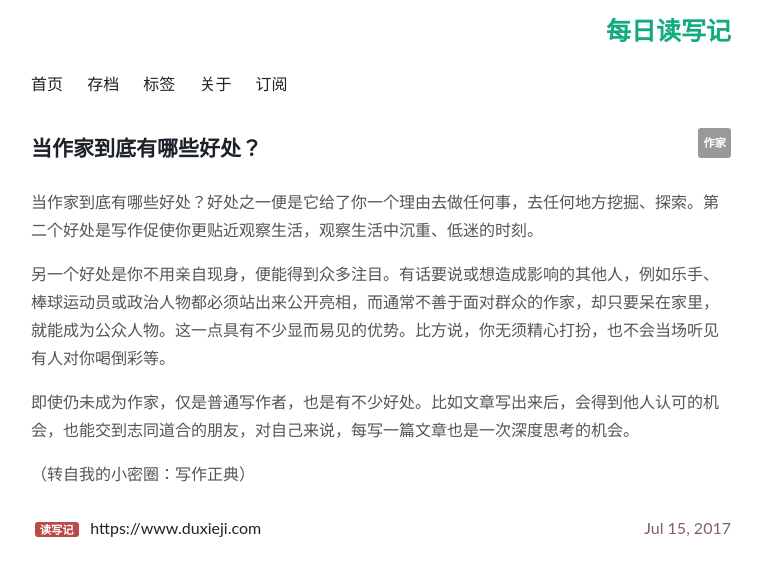
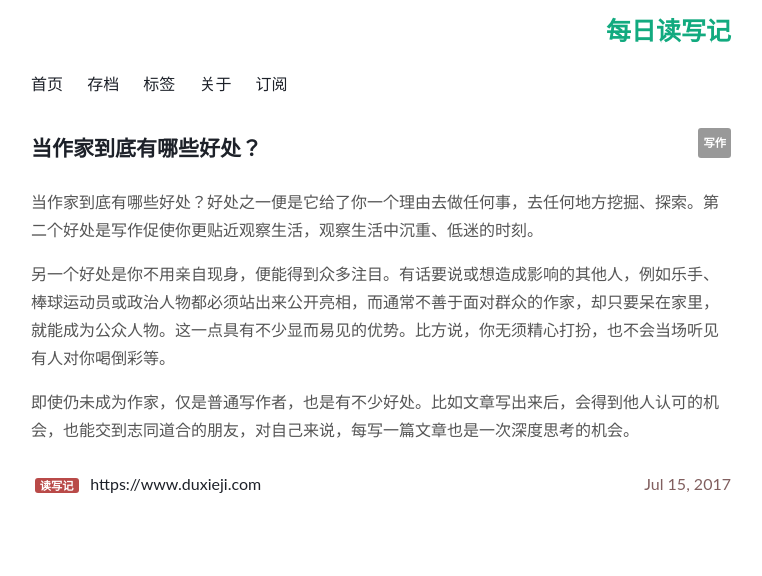
Before and after one commit to Turbo-Snail/ReadingCard, a Jekyll site: the page built from _posts/2017-07-15-BecomeAWritersBenefit.md, in a window 1280 px wide. Shown: the top 576 px of the page, without its empty margins (259-1021 px from the left). Built offline with Jekyll 4.4.1, drawn with Linux system fonts in a browser that asks for light colours; comment, search, counter and statistics services are not loaded.

Commit message:
Update 2017-07-15-BecomeAWritersBenefit.md

```diff
--- a/_posts/2017-07-15-BecomeAWritersBenefit.md
+++ b/_posts/2017-07-15-BecomeAWritersBenefit.md
@@ -2,7 +2,7 @@
 layout: post
 title: 当作家到底有哪些好处？
 tags:
-- 作家
+- 写作
 status: publish
 type: post
 published: true
@@ -14,5 +14,3 @@ published: true
 另一个好处是你不用亲自现身，便能得到众多注目。有话要说或想造成影响的其他人，例如乐手、棒球运动员或政治人物都必须站出来公开亮相，而通常不善于面对群众的作家，却只要呆在家里，就能成为公众人物。这一点具有不少显而易见的优势。比方说，你无须精心打扮，也不会当场听见有人对你喝倒彩等。
 
 即使仍未成为作家，仅是普通写作者，也是有不少好处。比如文章写出来后，会得到他人认可的机会，也能交到志同道合的朋友，对自己来说，每写一篇文章也是一次深度思考的机会。
-
-（转自我的小密圈：写作正典）
```
